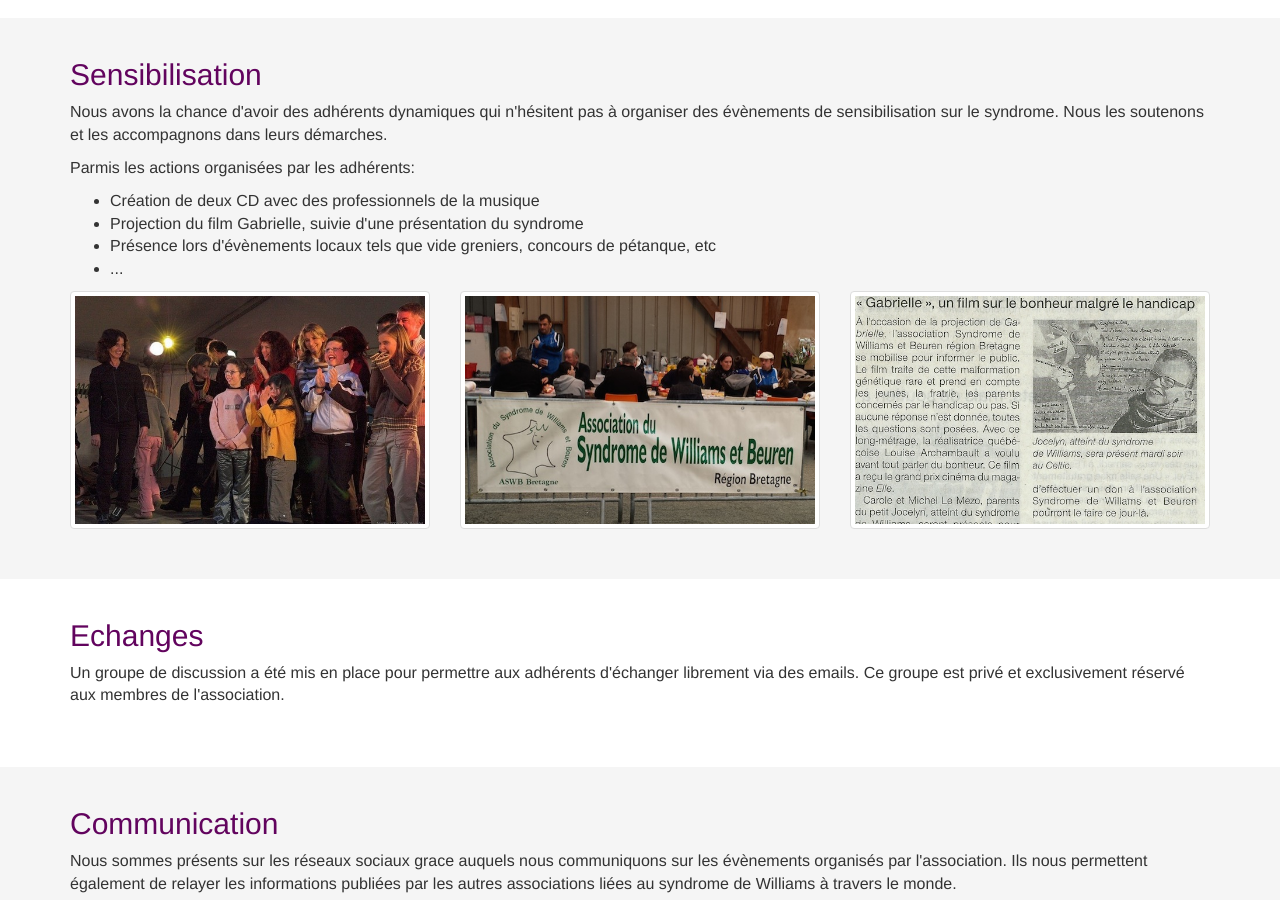
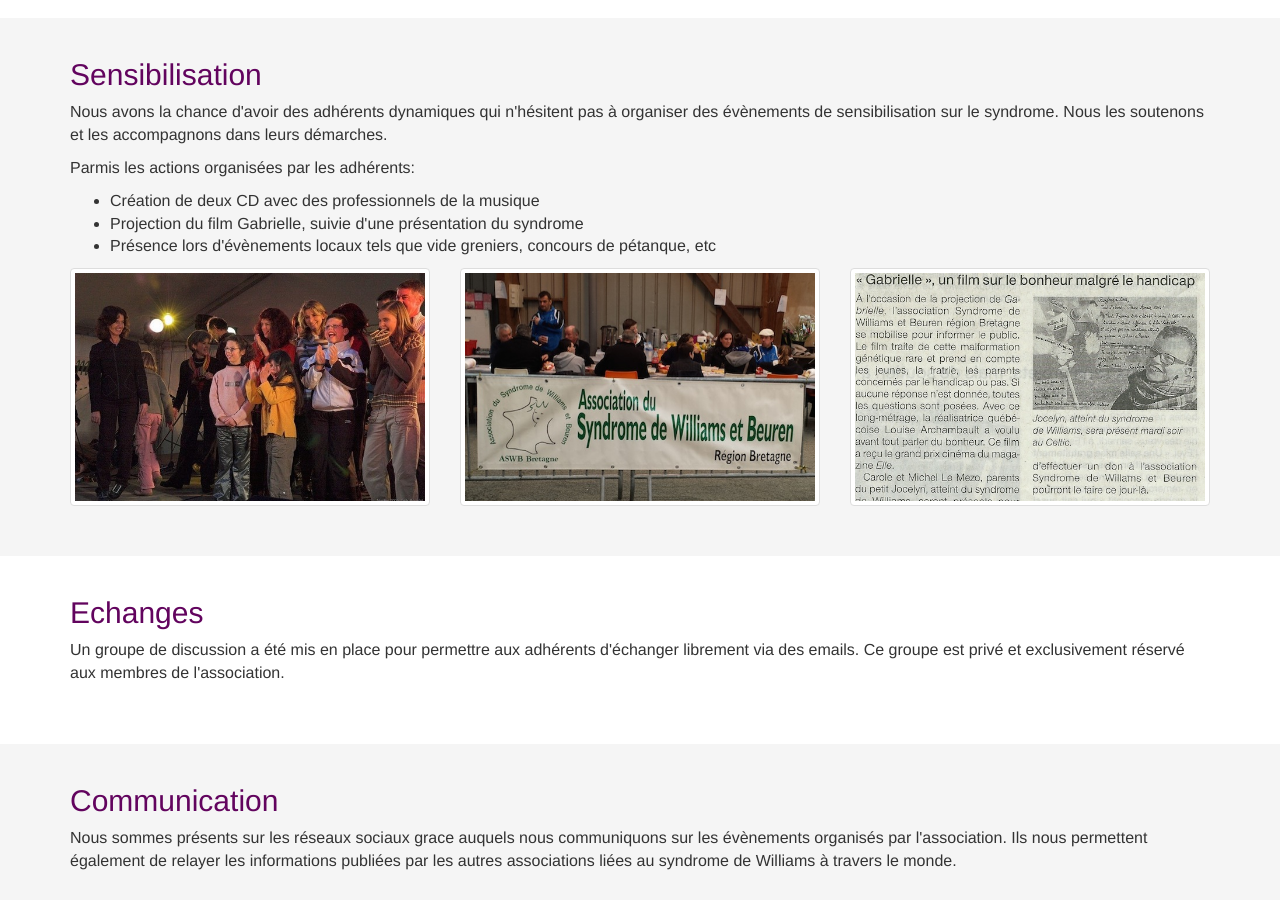
Before and after one commit to aymerick/williams-bretagne, a Jekyll site: the page built from actions.html, in a window 1280 px wide and 900 px high, scrolled down 1701 px. Built offline with Jekyll 4.4.1, drawn with Linux system fonts in a browser that asks for light colours; nearby versions of some CDN libraries; library files that are not in the unit come from our copies.

Commit message:
cosmetic fix

```diff
--- a/actions.html
+++ b/actions.html
@@ -106,7 +106,6 @@ in-navbar: true
             <li>Création de deux CD avec des professionnels de la musique</li>
             <li>Projection du film Gabrielle, suivie d'une présentation du syndrome</li>
             <li>Présence lors d'évènements locaux tels que vide greniers, concours de pétanque, etc</li>
-            <li>...</li>
           </ul>
         </p>
       </div>
```
